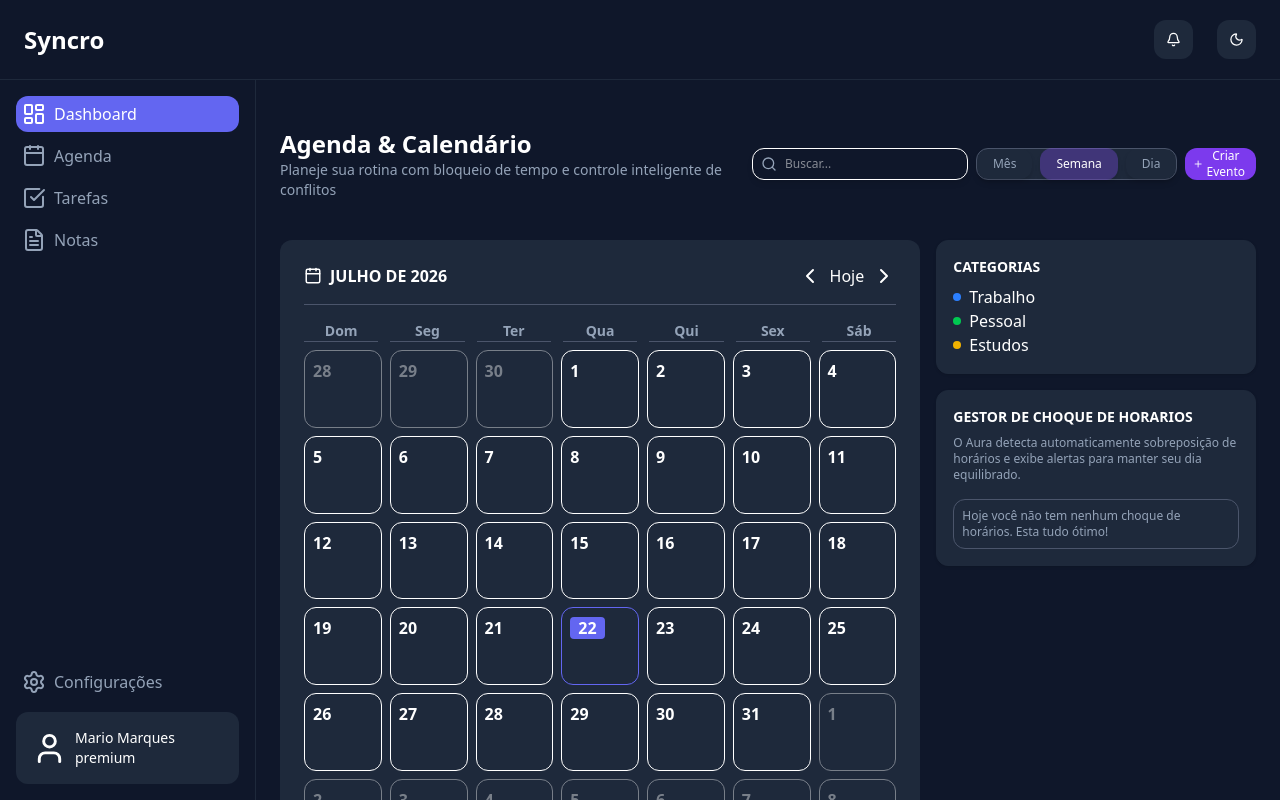
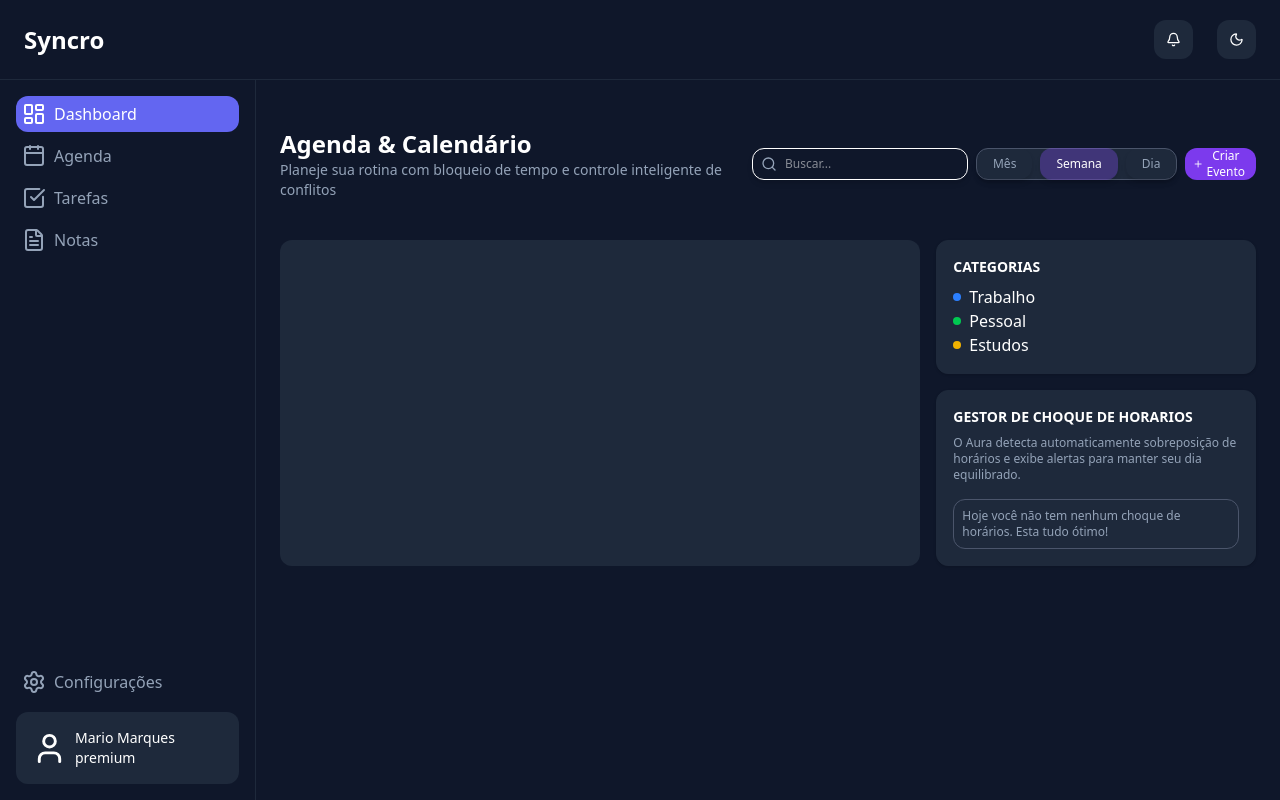
Before and after one commit to mario-leandro/productivity_website, a Next.js app: page /agenda in a window 1280 px wide. Both pictures are taken after a click on the element "Semana". Built offline with nearby package versions, Linux system fonts and the light colour scheme.

Commit message:
Preparando para fazer o filtro semanal e diario da agenda

```diff
--- a/app/agenda/page.tsx
+++ b/app/agenda/page.tsx
@@ -1,5 +1,5 @@
 "use client";
-import { Calendario } from "@/src/components/ui/Calendar";
+import { Calendario, DayView, WeekView } from "@/src/components/ui/Calendar";
 import { Card, CardContent, CardHeader } from "@/src/components/ui/Card";
 import Modal from "@/src/components/ui/Modal";
 import { Plus, Search } from "lucide-react";
@@ -289,7 +289,9 @@ export default function Agenda() {
 
       <div className="flex flex-col md:flex-row gap-4">
         {/* Div do calendário */}
-        <Calendario />
+        {activeTab === "Mês" && <Calendario />}
+        {activeTab === "Semana" && <WeekView />}
+        {activeTab === "Dia" && <DayView />}
 
         {/* Div das categorias e gestor de choque de horarios */}
         <div className="md:w-1/3 flex flex-col gap-4">
--- a/src/components/ui/Calendar.tsx
+++ b/src/components/ui/Calendar.tsx
@@ -180,12 +180,20 @@ function WeekDays() {
   );
 }
 
-function WeekView() {
-  return <div>Semana</div>;
+export function WeekView() {
+  return (
+    <div className="md:w-2/3 rounded-xl bg-[var(--surface)] p-6">
+
+    </div>
+  );
 }
 
-function DayView() {
-  return <div>Day</div>;
+export function DayView() {
+  return (
+    <div className="md:w-2/3 rounded-xl bg-[var(--surface)] p-6">
+
+    </div>
+  );
 }
 
 function generateCalendar(year: number, month: number) {
```
